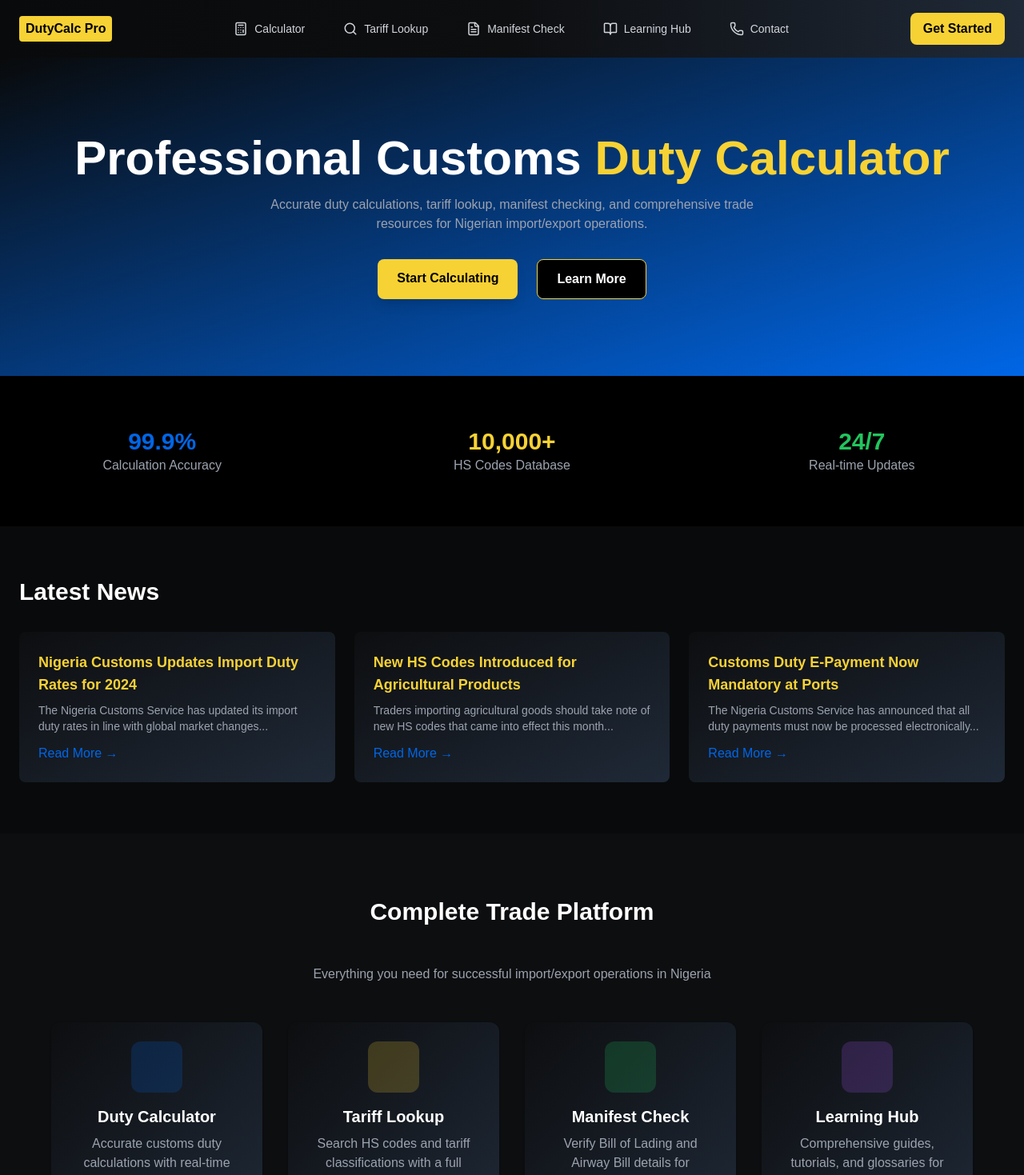
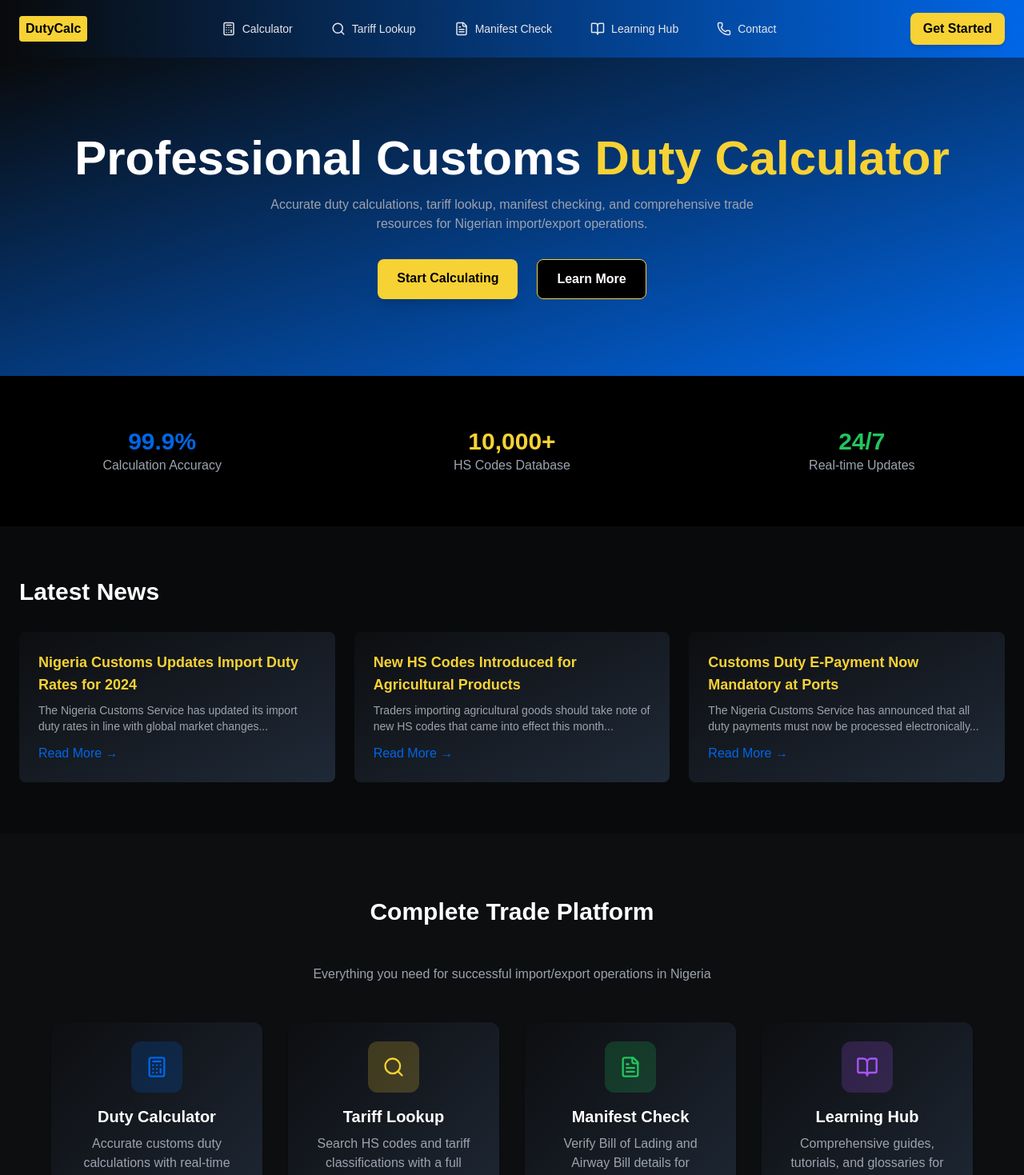
Before and after one commit to Ayblack07/dutycalc, a Next.js app: page / in a window 1280 px wide. Shown: the top 1469 px of the page at 80% size. Built offline with nearby package versions, Linux system fonts and the light colour scheme.

Commit message:
fix: replace <a> with <Link> in News section

```diff
--- a/src/app/page.tsx
+++ b/src/app/page.tsx
@@ -1,5 +1,7 @@
 // src/app/page.tsx
+"use client";
 import Link from "next/link";
+import { Calculator, Search, FileText, BookOpen} from "lucide-react";
 
 export default function HomePage() {
   return (
@@ -57,12 +59,12 @@
         The Nigeria Customs Service has updated its import duty rates in line
         with global market changes...
       </p>
-      <a
+      <Link
         href="/news"
         className="text-[#0066E6] font-medium mt-3 inline-block hover:underline"
       >
         Read More →
-      </a>
+      </Link>
     </div>
 
     <div className="bg-gradient-to-br from-[#0D0E10] to-[#1F2937] p-6 rounded-lg">
@@ -73,12 +75,12 @@
         Traders importing agricultural goods should take note of new HS codes
         that came into effect this month...
       </p>
-      <a
-      href="/news"
+      <Link
+        href="/news"
         className="text-[#0066E6] font-medium mt-3 inline-block hover:underline"
       >
         Read More →
-      </a>
+      </Link>
     </div>
 
     <div className="bg-gradient-to-br from-[#0D0E10] to-[#1F2937] p-6 rounded-lg">
@@ -89,12 +91,12 @@
         The Nigeria Customs Service has announced that all duty payments must
         now be processed electronically...
       </p>
-      <a
+      <Link
         href="/news"
         className="text-[#0066E6] font-medium mt-3 inline-block hover:underline"
       >
         Read More →
-      </a>
+      </Link>
     </div>
   </div>
 </section>
@@ -112,7 +114,7 @@
     {/* Duty Calculator */}
     <div className="bg-gradient-to-br from-[#0D0E10] to-[#1F2937] p-6 rounded-xl shadow hover:scale-105 transition">
       <div className="flex items-center justify-center w-16 h-16 mb-4 rounded-xl bg-[#0066E6]/20 text-[#0066E6] mx-auto">
-        <i className="fas fa-calculator text-2xl"></i>
+        <Calculator size={28} />
       </div>
       <h3 className="text-xl font-bold text-white mb-2 text-center">Duty Calculator</h3>
       <p className="text-gray-400 mb-4 text-center">
@@ -131,7 +133,7 @@
     {/* Tariff Lookup */}
     <div className="bg-gradient-to-br from-[#0D0E10] to-[#1F2937] p-6 rounded-xl shadow hover:scale-105 transition">
       <div className="flex items-center justify-center w-16 h-16 mb-4 rounded-xl bg-[#F7D234]/20 text-[#F7D234] mx-auto">
-        <i className="fas fa-search text-2xl"></i>
+        <Search size={28} />
       </div>
       <h3 className="text-xl font-bold text-white mb-2 text-center">Tariff Lookup</h3>
       <p className="text-gray-400 mb-4 text-center">
@@ -150,7 +152,7 @@
     {/* Manifest Check */}
     <div className="bg-gradient-to-br from-[#0D0E10] to-[#1F2937] p-6 rounded-xl shadow hover:scale-105 transition">
       <div className="flex items-center justify-center w-16 h-16 mb-4 rounded-xl bg-green-500/20 text-green-500 mx-auto">
-        <i className="fas fa-file-alt text-2xl"></i>
+        <FileText size={28} />
       </div>
       <h3 className="text-xl font-bold text-white mb-2 text-center">Manifest Check</h3>
       <p className="text-gray-400 mb-4 text-center">
@@ -169,7 +171,7 @@
     {/* Learning Hub */}
     <div className="bg-gradient-to-br from-[#0D0E10] to-[#1F2937] p-6 rounded-xl shadow hover:scale-105 transition">
       <div className="flex items-center justify-center w-16 h-16 mb-4 rounded-xl bg-purple-500/20 text-purple-500 mx-auto">
-        <i className="fas fa-book-open text-2xl"></i>
+        <BookOpen size={28} />
       </div>
       <h3 className="text-xl font-bold text-white mb-2 text-center">Learning Hub</h3>
       <p className="text-gray-400 mb-4 text-center">
--- a/src/components/navbar.tsx
+++ b/src/components/navbar.tsx
@@ -22,12 +22,12 @@
   ];
 
   return (
-    <nav className="bg-gradient-to-r from-[#090A0B] via-[#0D0E10] to-[#1F2937] text-white shadow-lg">
+    <nav className="bg-gradient-to-r from-[#090A0B] to-[#0066E6] text-white shadow-lg">
       <div className="container mx-auto flex justify-between items-center px-6 py-4">
         {/* Logo */}
         <Link href="/" className="flex items-center space-x-2">
           <span className="bg-[#F7D234] text-black px-2 py-1 rounded font-bold">
-            DutyCalc Pro
+            DutyCalc
           </span>
         </Link>
 
@@ -40,7 +40,7 @@
               className={`flex items-center gap-2 px-3 py-2 rounded-md text-sm font-medium transition ${
                 pathname === href
                   ? "bg-[#0066E6] text-white"
-                  : "text-gray-300 hover:text-white hover:bg-[#1F2937]"
+                  : "text-gray-200 hover:text-white hover:bg-[#1F2937]/50"
               }`}
             >
               <Icon size={18} />
@@ -52,7 +52,7 @@
         {/* CTA Button */}
         <Link
           href="/calculator"
-          className="bg-[#F7D234] hover:bg-[#F4D465] text-black px-4 py-2 rounded-lg font-semibold"
+          className="bg-[#F7D234] hover:bg-[#F4D465] text-black px-4 py-2 rounded-lg font-semibold shadow-md"
         >
           Get Started
         </Link>
```
